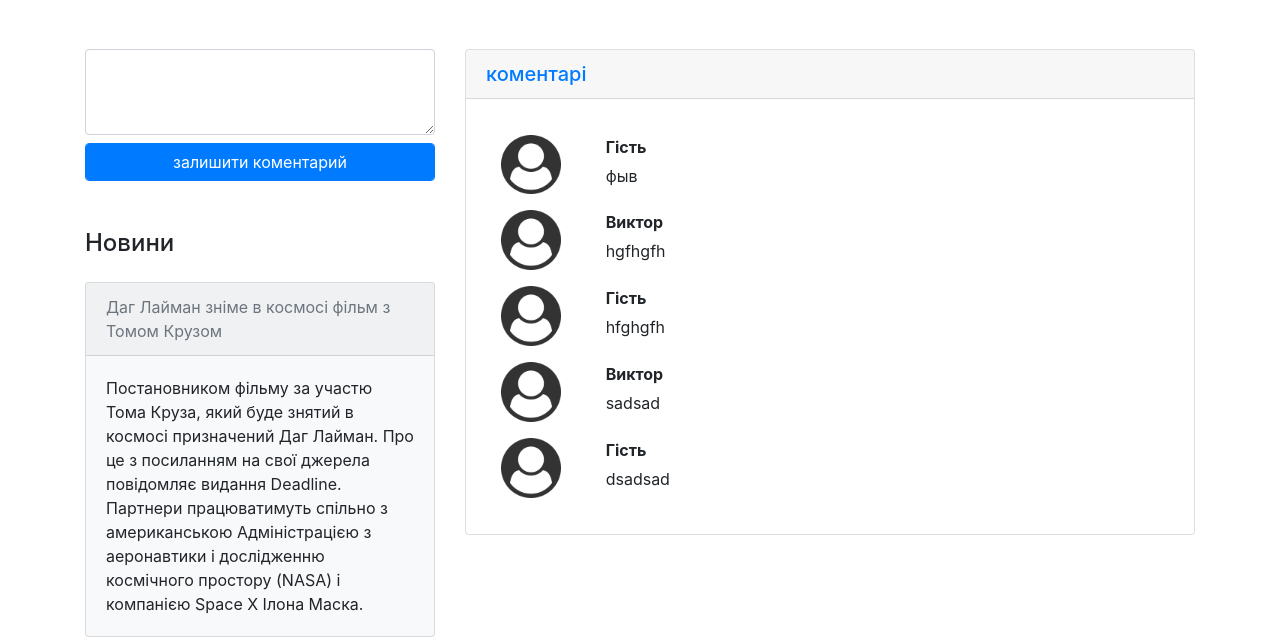
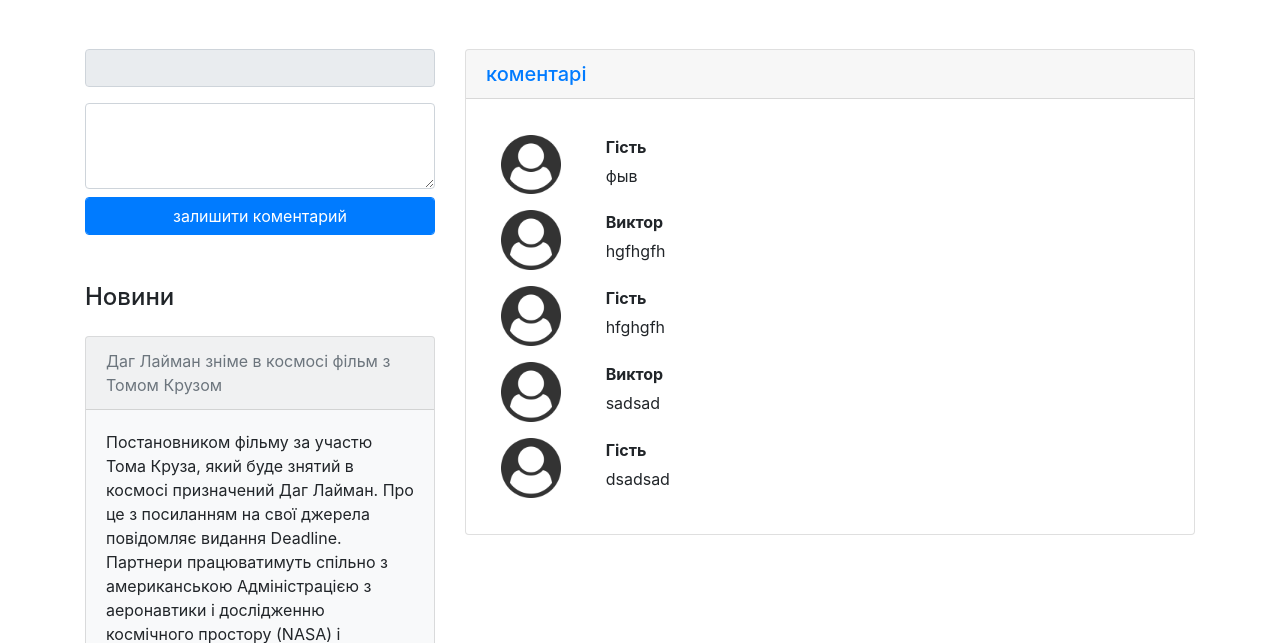
Before and after one commit to vityareabko/cinemax-django, a Django app: page /movie_detail/1/ in a window 1280 px wide. Shown: the part 1478-2121 px from the top of the page. Run offline with Django 3.2, Linux system fonts and the light colour scheme; data comes from the database, SQL or seed files in the repository; both versions use the stored data as it was after the commit; some libraries are stand-ins or nearby versions; some web fonts are replaced.

Commit message:
пофиксил небольшой баг = backup

```diff
--- a/templates/app_template/movie_detail.html
+++ b/templates/app_template/movie_detail.html
@@ -56,6 +56,11 @@
 
                     <form action="{% if user_display %} {% url 'app:movie_comment' movie.id user.id %} {% else %} {% url 'app:movie_comment' movie.id 13 %} {% endif %}" method="POST">
                         {% csrf_token %}
+                        <fieldset disabled>
+                            <div class="form-group">
+                                <input type="text" name="name" id="disabledTextInput" class="form-control" placeholder="{{ user.username }}">
+                            </div>
+                        </fieldset>
                         <textarea name="comment" id="comment" class="form-control" rows="3" required></textarea>
                         <input class="btn btn-primary form-control mt-2" type="submit" value="залишити коментарий">
                     </form>
--- a/templates/news_template/news_detail.html
+++ b/templates/news_template/news_detail.html
@@ -262,6 +262,11 @@
                             </div>
                             </div>
                     </div>
+                    {% else %}
+                        <div>
+                            <a class="text-muted" href="#"><i class="fas fa-heart mr-1"></i></a>
+                            <a class="text-muted" href="#"><i class="fas fa-heart-broken mr-1"></i></a>
+                        </div>
                     {% endif %}
                 </div>
 
```
Also changed, not shown: db.sqlite3.
